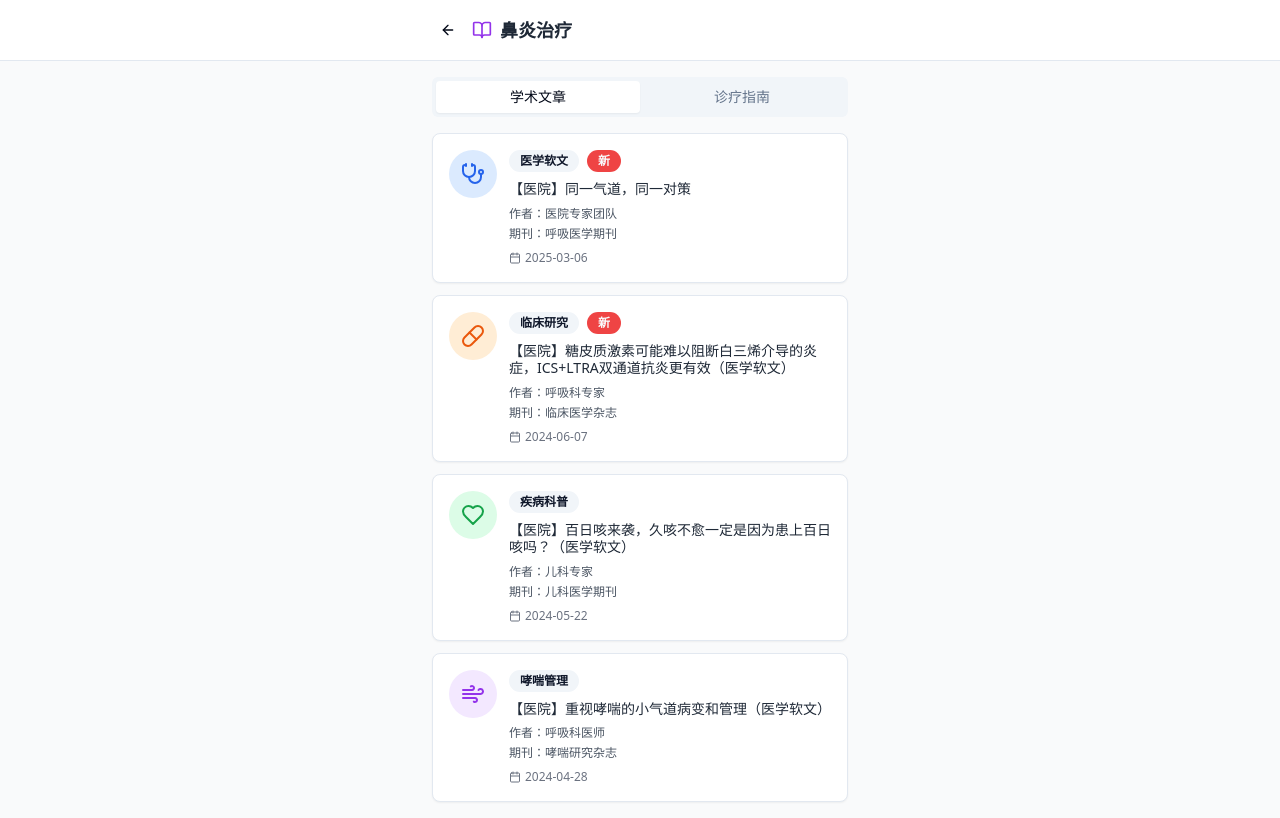
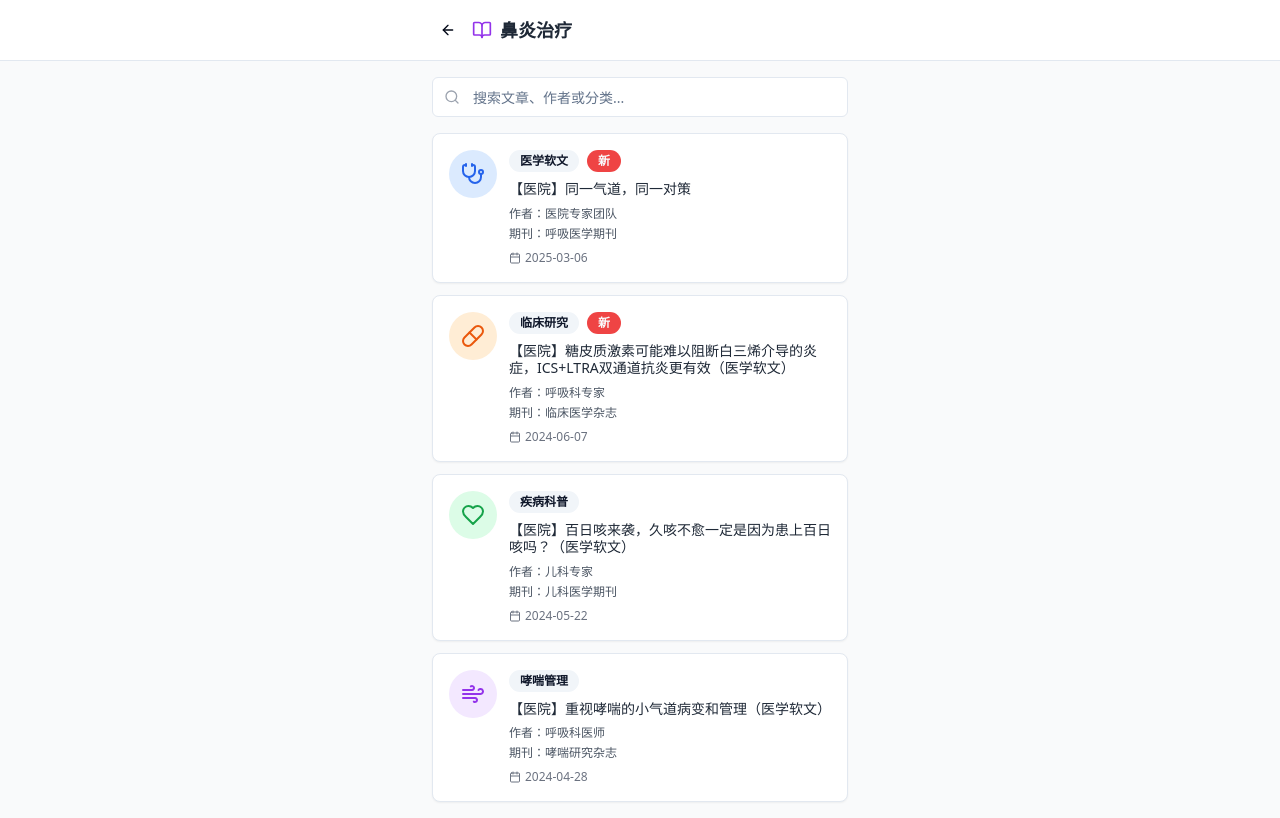
Before and after one commit to Romona-z/OJYH, a React (Vite) app: page /rhinitis in a window 1280 px wide. Built offline with nearby package versions, Linux system fonts and the light colour scheme.

Commit message:
删除诊疗指南，添加搜索
删除诊疗指南板块，并添加搜索功能。

```diff
--- a/src/pages/RhinitisPage.tsx
+++ b/src/pages/RhinitisPage.tsx
@@ -1,45 +1,16 @@
 
-import React from 'react';
-import { ArrowLeft, Calendar, FileText, BookOpen, Stethoscope, Pill, Heart, Wind } from 'lucide-react';
-import { Card, CardContent, CardHeader, CardTitle } from '@/components/ui/card';
+import React, { useState } from 'react';
+import { ArrowLeft, Search, Calendar, FileText, BookOpen, Stethoscope, Pill, Heart, Wind } from 'lucide-react';
+import { Card, CardContent } from '@/components/ui/card';
 import { Badge } from '@/components/ui/badge';
 import { Input } from '@/components/ui/input';
-import { Tabs, TabsContent, TabsList, TabsTrigger } from '@/components/ui/tabs';
 import { Button } from '@/components/ui/button';
 import { useNavigate } from 'react-router-dom';
 
 const RhinitisPage = () => {
   const navigate = useNavigate();
+  const [searchQuery, setSearchQuery] = useState('');
 
-  const guidelines = [
-    {
-      id: 1,
-      title: '过敏性鼻炎诊断和治疗指南（2022年修订版）',
-      date: '2024-06-15',
-      year: '2024',
-      category: '诊疗指南',
-      description: '中华医学会耳鼻咽喉头颈外科学会制定',
-      isNew: true
-    },
-    {
-      id: 2,
-      title: '慢性鼻窦炎诊断和治疗指南',
-      date: '2024-03-20',
-      year: '2024',
-      category: '诊疗指南',
-      description: '基于循证医学的最新治疗建议',
-      isNew: true
-    },
-    {
-      id: 3,
-      title: '儿童过敏性鼻炎管理共识',
-      date: '2023-11-10',
-      year: '2023',
-      category: '专家共识',
-      description: '儿科与耳鼻喉科联合制定',
-      isNew: false
-    },
-  ];
 
   const articles = [
     {
@@ -87,6 +58,14 @@ const RhinitisPage = () => {
       thumbnail: 'inhaler'
     },
   ];
+
+  // 过滤文章的函数
+  const filteredArticles = articles.filter(article => {
+    if (searchQuery === '') return true;
+    return article.title.toLowerCase().includes(searchQuery.toLowerCase()) ||
+           article.author.toLowerCase().includes(searchQuery.toLowerCase()) ||
+           article.category.toLowerCase().includes(searchQuery.toLowerCase());
+  });
 
   const getThumbnailIcon = (thumbnail) => {
     switch (thumbnail) {
@@ -141,17 +120,28 @@ const RhinitisPage = () => {
       </div>
 
       <div className="max-w-md mx-auto px-4 py-4">
+        {/* Search Bar */}
+        <div className="mb-4">
+          <div className="relative">
+            <Search className="absolute left-3 top-1/2 transform -translate-y-1/2 h-4 w-4 text-gray-400" />
+            <Input
+              placeholder="搜索文章、作者或分类..."
+              value={searchQuery}
+              onChange={(e) => setSearchQuery(e.target.value)}
+              className="pl-10"
+            />
+          </div>
+        </div>
 
-        {/* Tabs for Guidelines and Articles */}
-        <Tabs defaultValue="articles" className="w-full">
-          <TabsList className="grid w-full grid-cols-2">
-            <TabsTrigger value="articles">学术文章</TabsTrigger>
-            <TabsTrigger value="guidelines">诊疗指南</TabsTrigger>
-          </TabsList>
-
-          <TabsContent value="articles" className="mt-4">
+        {/* Articles List */}
         <div className="space-y-3">
-              {articles.map((article) => {
+          {filteredArticles.length === 0 ? (
+            <div className="text-center py-8 text-gray-500">
+              <FileText className="h-8 w-8 mx-auto mb-2 opacity-50" />
+              <p>暂无相关文章</p>
+            </div>
+          ) : (
+            filteredArticles.map((article) => {
               const ThumbnailIcon = getThumbnailIcon(article.thumbnail);
               return (
                 <Card key={article.id} className="hover:shadow-md transition-shadow cursor-pointer">
@@ -187,45 +177,9 @@ const RhinitisPage = () => {
                   </CardContent>
                 </Card>
               );
-                })}
-            </div>
-          </TabsContent>
-
-          <TabsContent value="guidelines" className="mt-4">
-            <div className="space-y-3">
-              {guidelines.map((guideline) => (
-                  <Card key={guideline.id} className="hover:shadow-md transition-shadow cursor-pointer">
-                    <CardContent className="p-4">
-                      <div className="flex items-start justify-between">
-                        <div className="flex-1">
-                          <div className="flex items-center mb-2">
-                            <Badge variant="default" className="text-xs mr-2">
-                              {guideline.category}
-                            </Badge>
-                            {guideline.isNew && (
-                              <Badge variant="destructive" className="text-xs">
-                                新
-                              </Badge>
+            })
           )}
         </div>
-                          <h3 className="font-medium text-sm text-gray-800 leading-tight mb-2">
-                            {guideline.title}
-                          </h3>
-                          <p className="text-xs text-gray-600 mb-2">
-                            {guideline.description}
-                          </p>
-                          <div className="flex items-center text-xs text-gray-500">
-                            <Calendar className="h-3 w-3 mr-1" />
-                            {guideline.date}
-                          </div>
-                        </div>
-                      </div>
-                    </CardContent>
-                  </Card>
-                ))}
-            </div>
-          </TabsContent>
-        </Tabs>
       </div>
     </div>
   );
```
Lines whose indentation alone changed are shown as unchanged.
